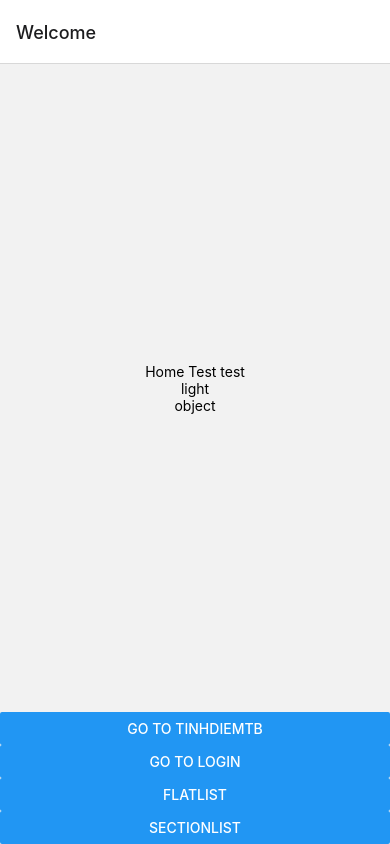
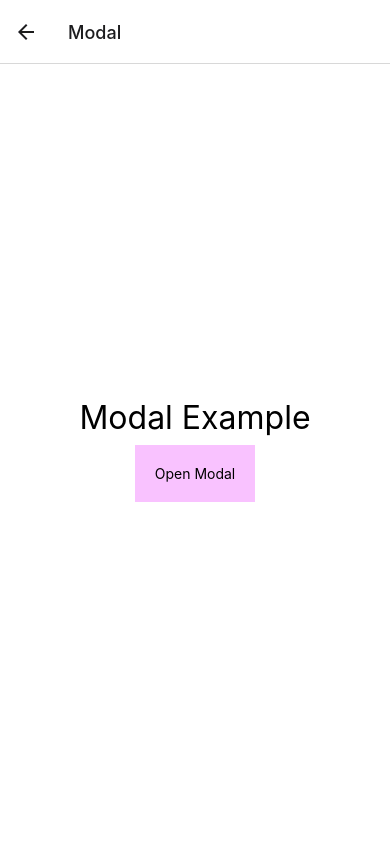
Before and after one commit to thangpdsv2/reactNativeUIT, a React Native app: screen /Modal in a window 390 px wide. Built offline with nearby package versions, Linux system fonts and the light colour scheme.

Commit message:
add Modal component

```diff
--- a/App.tsx
+++ b/App.tsx
@@ -15,6 +15,7 @@ import Login from './components/Login';
 import Profile from './components/Profile';
 import FlatList from './components/FlatList';
 import SectionList from './components/SectionList';
+import Modal from './components/Modal';
 
 const Stack = createNativeStackNavigator();
 
@@ -35,6 +36,7 @@ function App(): JSX.Element {
           <Stack.Screen name="Profile" component={Profile} />
           <Stack.Screen name="FlatList" component={FlatList} />
           <Stack.Screen name="SectionList" component={SectionList} />
+          <Stack.Screen name="Modal" component={Modal} />
 
         </Stack.Navigator>
       }
--- a/components/HomeScreen/index.tsx
+++ b/components/HomeScreen/index.tsx
@@ -26,6 +26,7 @@ const HomeScreen = ({ navigation }:any ) => {
       <Button title="Go to Login" onPress={() => navigation.navigate('Login')} />
       <Button title="FlatList" onPress={() => navigation.navigate('FlatList')} />
       <Button title="SectionList" onPress={() => navigation.navigate('SectionList')} />
+      <Button title="Modal" onPress={() => navigation.navigate('Modal')} />
     </ThemeContext.Provider>
 
   )
--- /dev/null
+++ b/components/Modal/index.tsx
@@ -0,0 +1,59 @@
+import React, {useState} from 'react'
+
+import { Modal, Pressable, Alert, View, Text, SectionList, StyleSheet } from 'react-native'
+
+
+const Main = () =>{
+const [modalVisible, setModalVisible] = useState(false);
+
+    return (
+        <>
+            <View style={styles.container}>
+                <Text style={styles.header}>Modal Example</Text>
+                <Pressable style={styles.item} onPress={() => setModalVisible(true)}>
+                    <Text>Open Modal</Text>
+                </Pressable>
+            </View>
+            <Modal
+                animationType='slide'
+                transparent={true}
+                visible={modalVisible}
+                onRequestClose={() => {
+                    Alert.alert('Modal has been closed')
+                    setModalVisible(!modalVisible)
+                }}
+            >
+                <View style={styles.container}>
+                    <View style={styles.item}>
+                        <Text style={styles.header}>Modal is open!</Text>
+                        <Pressable style={styles.item} onPress={() => setModalVisible(false)}>
+                            <Text>Close Modal</Text>
+                        </Pressable>
+                    </View>
+                </View>
+            </Modal>
+        </>
+    )
+}
+
+const styles = StyleSheet.create({
+
+    container:{
+        flex:1,
+        backgroundColor:'#fff',
+        alignItems:'center',
+        justifyContent:'center'
+    },
+    item:{
+        backgroundColor:'#f9c2ff',
+        padding:20,
+        marginVertical:8
+    },
+    header:{
+        fontSize:32,
+        backgroundColor:'#fff'
+    },
+})
+
+
+export default Main;
--- a/components/SectionList/index.tsx
+++ b/components/SectionList/index.tsx
@@ -1,4 +1,4 @@
-import React, { useState } from 'react'
+import React from 'react'
 
 import { View, Text, SectionList, StyleSheet } from 'react-native'
 
```
